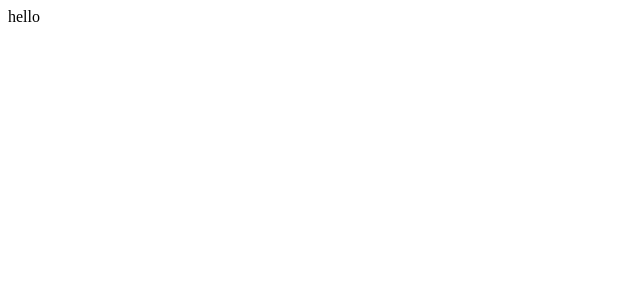
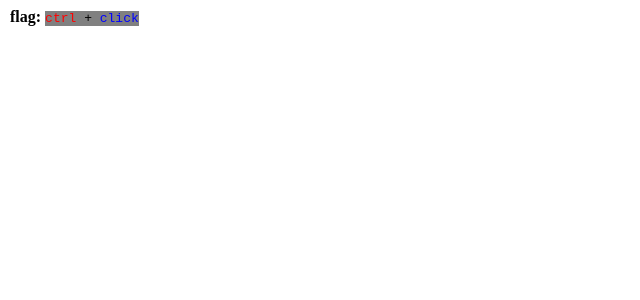
Before and after one commit to orenkole/minesweeper-react, a React app: page / in a window 1280 px wide. Shown: the top 300 px of the page, without its empty margins (0-640 px from the left). Built offline with nearby package versions, Linux system fonts and the light colour scheme.

Commit message:
26. Library Emotion for css-in-js

```diff
--- a/package.json
+++ b/package.json
@@ -18,6 +18,8 @@
     "@babel/preset-env": "^7.16.7",
     "@babel/preset-react": "^7.16.7",
     "@babel/preset-typescript": "^7.16.7",
+    "@emotion/react": "^11.7.1",
+    "@emotion/styled": "^11.6.0",
     "@types/jest": "^27.4.0",
     "@types/react": "^17.0.38",
     "@types/react-dom": "^17.0.11",
--- /dev/null
+++ b/src/components/Legend.tsx
@@ -0,0 +1,32 @@
+import React, {FC} from "react";
+import styled from "@emotion/styled";
+
+export const Legend: FC = () => {
+	return (
+		<Parent>
+			<strong>flag: </strong>
+			<FlagComboParent>
+				<Key>ctrl</Key> + <Click>click</Click>
+			</FlagComboParent>
+		</Parent>
+	)
+}
+
+const FlagComboParent = styled.code`
+	background: grey;
+`;
+
+const Parent = styled.legend`
+	font-size: 1em;
+	margin: 0 auto 2vw,
+	line-height: 1.25em,
+`;
+
+const Key = styled.span`
+	color: red;
+
+`;
+
+const Click = styled.span`
+	color: blue;
+`;
--- a/src/index.tsx
+++ b/src/index.tsx
@@ -2,5 +2,6 @@
 import ReactDOM from "react-dom";
 
 import {App} from "./App";
+import { Legend } from "./components/Legend";
 
-ReactDOM.render(<App />, document.getElementById('root'))
+ReactDOM.render(<Legend />, document.getElementById('root'))
```
Also changed, not shown: 1 other file (tests, documents, lock files or other folders).
